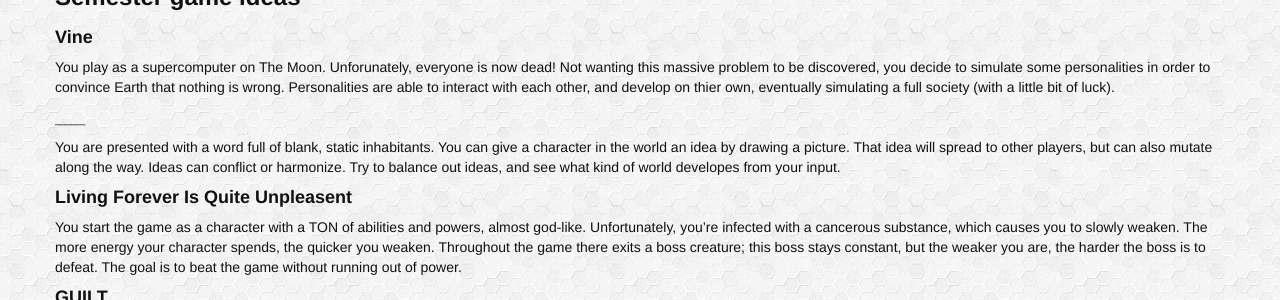
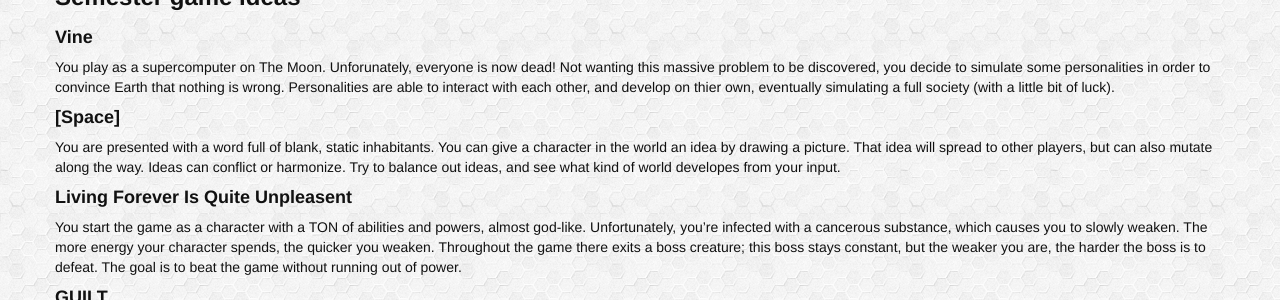
Before and after one commit to tcnj-magic-circle/tcnj-magic-circle.github.com, a Jekyll site: the page built from _posts/2012-09-28-minutes.md, in a window 1280 px wide and 900 px high. Shown: the part 173-473 px from the top of the window. Built offline with Jekyll 4.4.1, drawn with Linux system fonts in a browser that asks for light colours; nearby versions of some CDN libraries.

Commit message:
Fixed a typesetting error with the most recent minutes

```diff
--- a/_posts/2012-09-28-minutes.md
+++ b/_posts/2012-09-28-minutes.md
@@ -14,7 +14,7 @@ Yeterday we started proposing long-term game projects!  The theme proposed for t
 You play as a supercomputer on The Moon.  Unforunately, everyone is now dead!  Not wanting this massive problem to be discovered, you decide to simulate some personalities in order to convince Earth that nothing is wrong.  Personalities are able to interact with each other, and develop on thier own, eventually simulating a full society (with a little bit of luck).
 
 
-#### ___
+#### [Space]
 
 You are presented with a word full of blank, static inhabitants.  You can give a character in the world an idea by drawing a picture.  That idea will spread to other players, but can also mutate along the way.  Ideas can conflict or harmonize.  Try to balance out ideas, and see what kind of world developes from your input.
 
```
